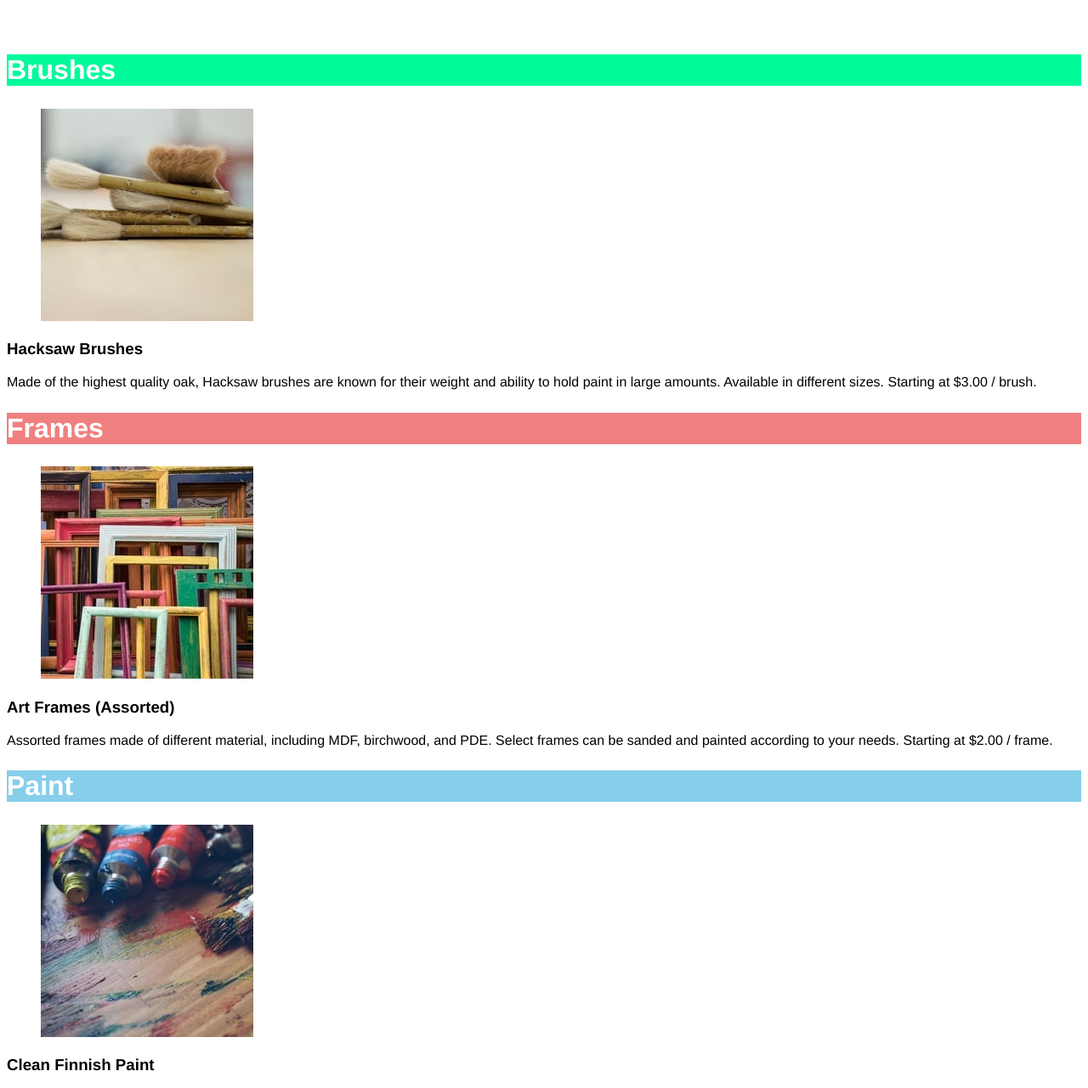
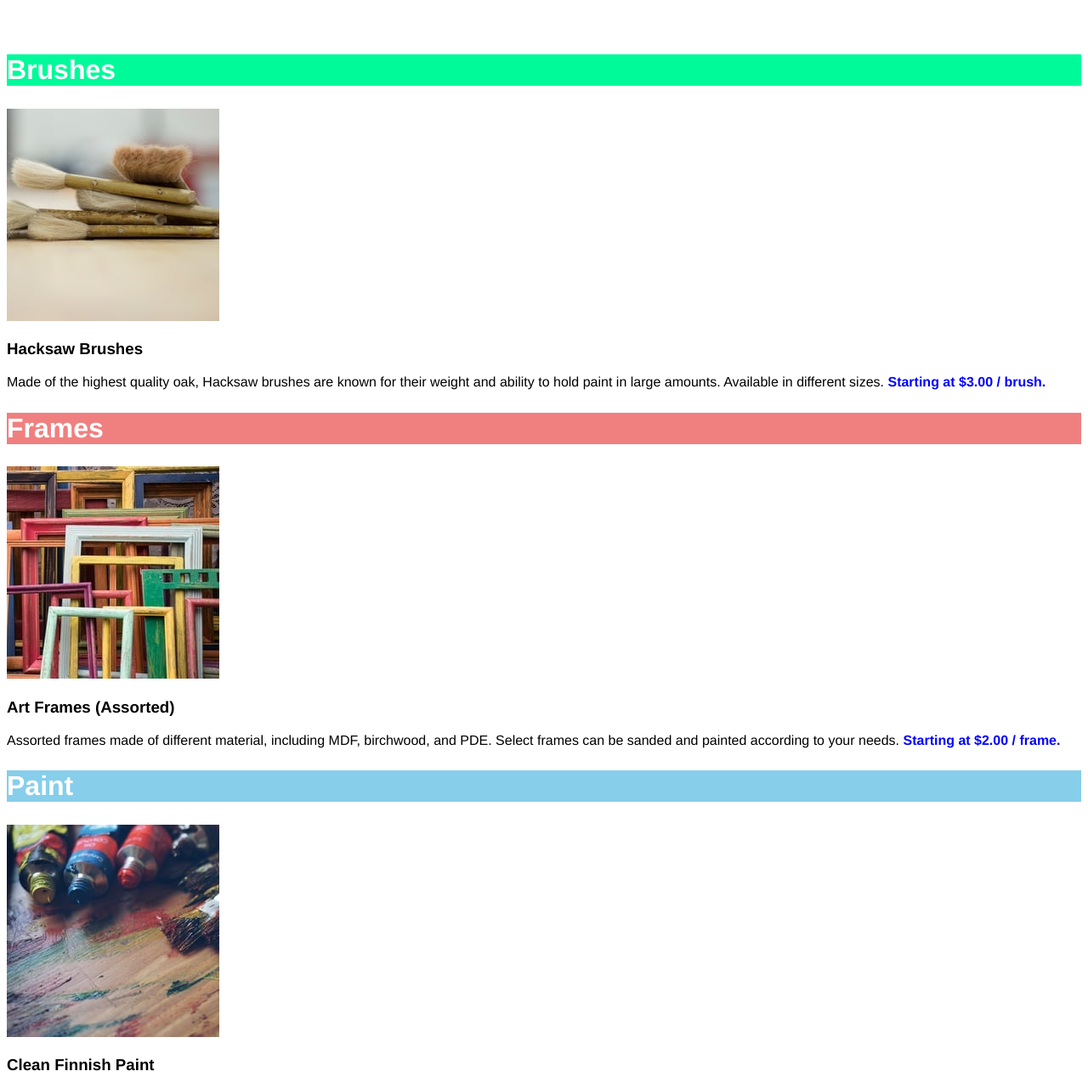
Before and after one commit to lofiandcode/codecademy-dasmotos-arts-and-crafts-project, a plain HTML site: page index.html in a window 1280 px wide. Shown: the part 185-1466 px from the top of the page at 85% size. Drawn offline with Linux system fonts and the light colour scheme.

Commit message:
Add styles to images and links
Remove figure elements around the img tags so they will align to the left properly, and change links to bold and blue

```diff
--- a/index.html
+++ b/index.html
@@ -9,21 +9,15 @@
     </header>
     <main>
       <h2 class='brushes'>Brushes</h2>
-      <figure>
-        <img src='./images/hacksaw.jpeg' alt='Pile of paint brushes'/>
-      </figure>
+      <img src='./images/hacksaw.jpeg' alt='Pile of paint brushes'/>
       <h3>Hacksaw Brushes</h3>
       <p>Made of the highest quality oak, Hacksaw brushes are known for their weight and ability to hold paint in large amounts. Available in different sizes. <a>Starting at $3.00 / brush.</a></p>
       <h2 class='frames'>Frames</h2>
-      <figure>
-        <img src='./images/frames.jpeg' alt='Assorted frames leaning against a wall'/>
-      </figure>
+      <img src='./images/frames.jpeg' alt='Assorted frames leaning against a wall'/>
       <h3>Art Frames (Assorted)</h3>
       <p>Assorted frames made of different material, including MDF, birchwood, and PDE. Select frames can be sanded and painted according to your needs. <a>Starting at $2.00 / frame.</a></p>
       <h2 class='paint'>Paint</h2>
-      <figure>
-        <img src='./images/finnish.jpeg' alt='Paint tubes and brushes in use on a pallette'/>
-      </figure>
+      <img src='./images/finnish.jpeg' alt='Paint tubes and brushes in use on a pallette'/>
       <h3>Clean Finnish Paint</h3>
       <p>Imported paint from Finland. Over 256 colors available in-store, varying in quantity (1 oz. to 8 oz.). Clean Finnish paint microbinds to canvas, increasing the finish and longevity of any artwork. <a>Starting at $5.00 / tube.</a></p>
     </main>
--- a/styles.css
+++ b/styles.css
@@ -27,3 +27,8 @@ h2 {
 .paint {
   background-color: skyblue;
 }
+
+a {
+  font-weight: bold;
+  color: blue;
+}
```
